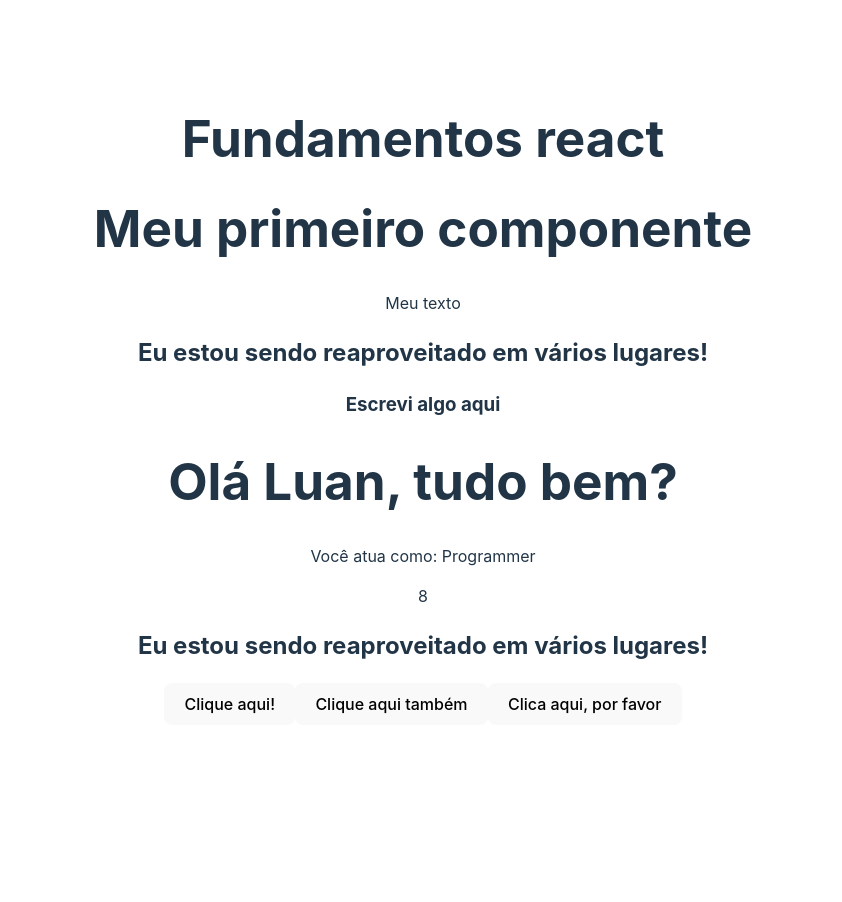
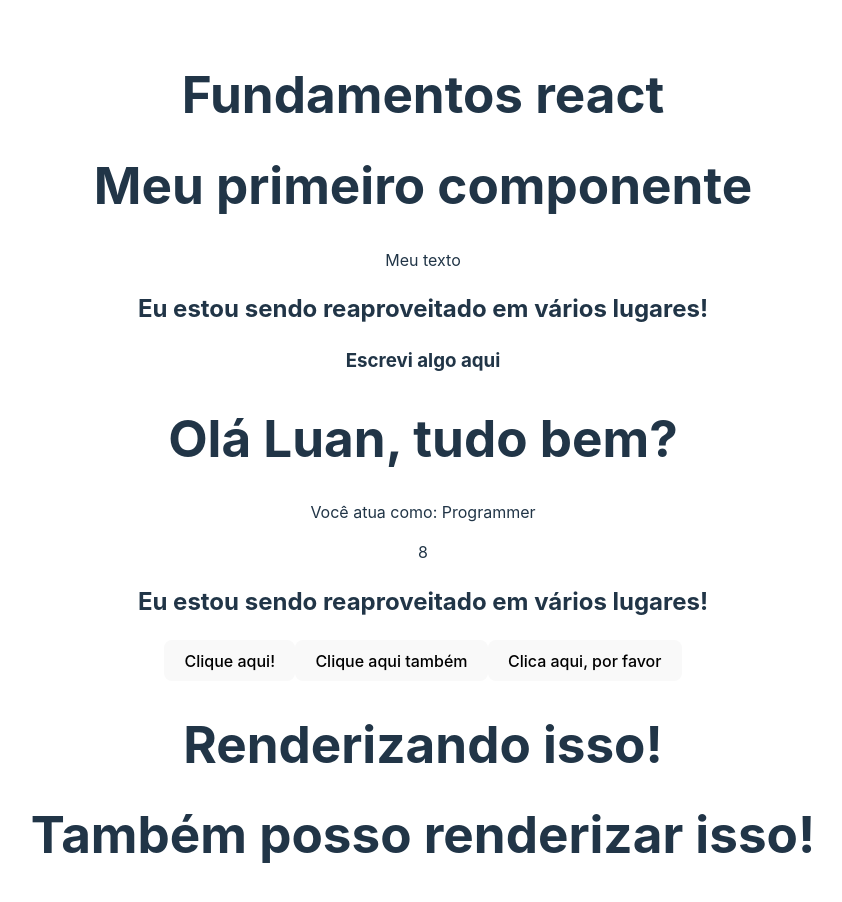
Before and after one commit to Emanuelsyngles/Estudos-react, a React (Vite) app in the folder 2_FUNDAMENTOS/fundamentos/: page / in a window 1280 px wide. Shown: the top 902 px of the page, without its empty margins (217-1059 px from the left). Before the commit the page ends 800 px from the top, so only its background shows below. Built offline with nearby package versions, Linux system fonts and the light colour scheme.

Commit message:
Update Events.jsx

```diff
--- a/2_FUNDAMENTOS/fundamentos/src/components/Events.jsx
+++ b/2_FUNDAMENTOS/fundamentos/src/components/Events.jsx
@@ -3,6 +3,14 @@
     console.log(e);
 
     console.log("Ativou o evento!");
+  };
+
+  const renderSomething = (x) => {
+    if (x) {
+      return <h1>Renderizando isso!</h1>;
+    } else {
+      return <h1>Também posso renderizar isso!</h1>;
+    }
   };
 
   return (
@@ -24,6 +32,8 @@
           Clica aqui, por favor
         </button>
       </>
+      {renderSomething(true)}
+      {renderSomething(false)}
     </>
   );
 };
```
